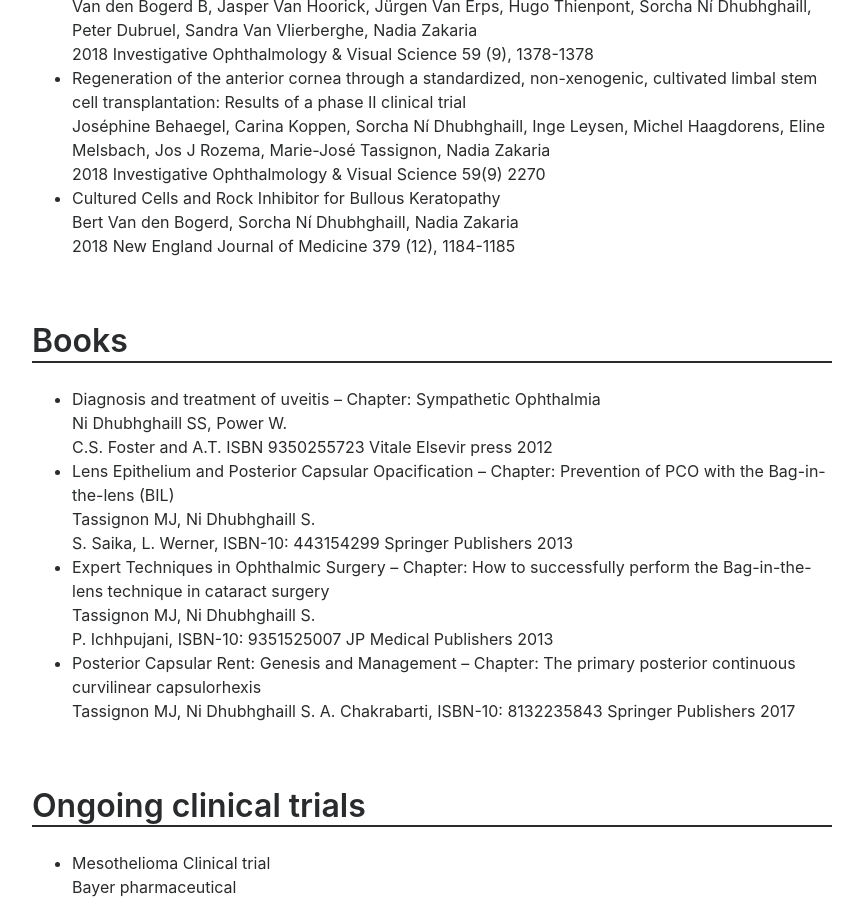
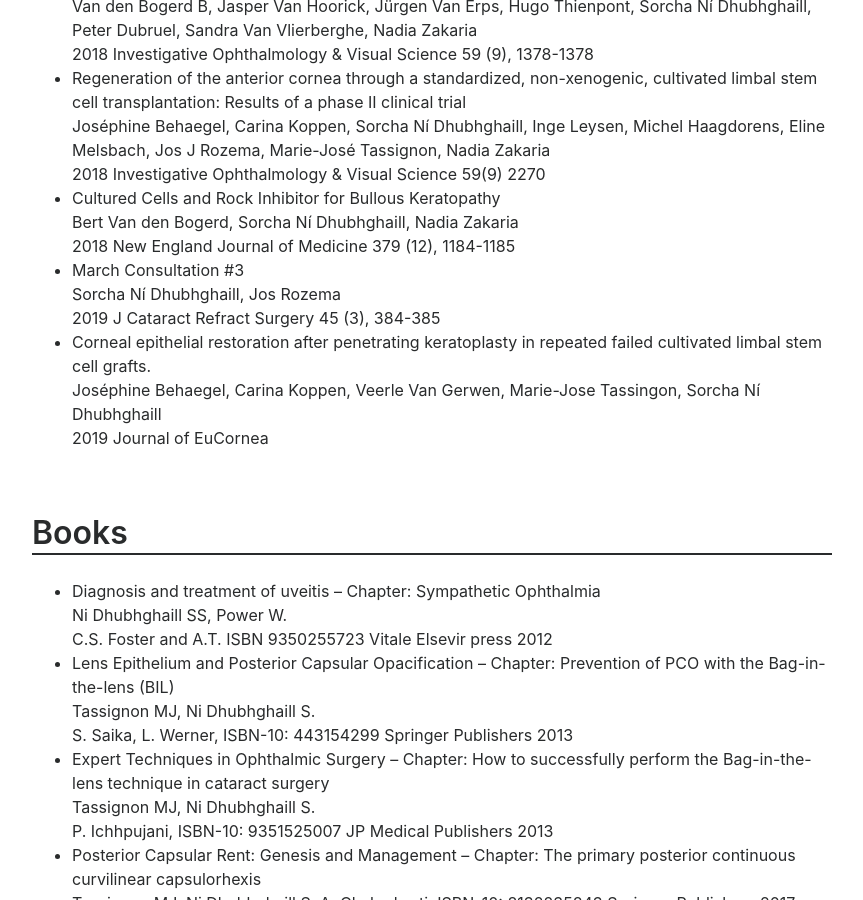
Before and after one commit to sorchanidhubhghaill/cv, a Jekyll site: the page built from index.md, in a window 1280 px wide and 900 px high, scrolled down 13150 px. Shown: the whole window, without its empty margins (208-1071 px from the left). Built offline with Jekyll 4.4.1, drawn with Linux system fonts in a browser that asks for light colours.

Commit message:
Update index.md

```diff
--- a/index.md
+++ b/index.md
@@ -503,11 +503,17 @@ Completed rotations in general surgery, maxillofacial surgery, gastroenterology
      Van den Bogerd B, Jasper Van Hoorick, Jürgen Van Erps, Hugo Thienpont, Sorcha Ní Dhubhghaill, Peter Dubruel, Sandra Van        Vlierberghe, Nadia Zakaria
      2018 Investigative Ophthalmology & Visual Science 59 (9), 1378-1378
   - Regeneration of the anterior cornea through a standardized, non-xenogenic, cultivated limbal stem cell transplantation:  Results of a phase II clinical trial
-    Joséphine Behaegel, Carina Koppen, Sorcha Ní Dhubhghaill, Inge Leysen, Michel Haagdorens, Eline Melsbach, Jos J Rozema,       Marie-José Tassignon, Nadia Zakaria
-    2018 Investigative Ophthalmology & Visual Science 59(9) 2270
+     Joséphine Behaegel, Carina Koppen, Sorcha Ní Dhubhghaill, Inge Leysen, Michel Haagdorens, Eline Melsbach, Jos J Rozema,        Marie-José Tassignon, Nadia Zakaria
+     2018 Investigative Ophthalmology & Visual Science 59(9) 2270
  - Cultured Cells and Rock Inhibitor for Bullous Keratopathy
-    Bert Van den Bogerd, Sorcha Ní Dhubhghaill, Nadia Zakaria
-    2018 New England Journal of Medicine 379 (12), 1184-1185
+     Bert Van den Bogerd, Sorcha Ní Dhubhghaill, Nadia Zakaria
+     2018 New England Journal of Medicine 379 (12), 1184-1185
+ - March Consultation #3
+     Sorcha Ní Dhubhghaill, Jos Rozema
+     2019 J Cataract Refract Surgery 45 (3), 384-385
+ - Corneal epithelial restoration after penetrating keratoplasty in repeated failed cultivated limbal stem cell grafts.
+     Joséphine Behaegel, Carina Koppen, Veerle Van Gerwen, Marie-Jose Tassingon, Sorcha Ní Dhubhghaill
+     2019 Journal of EuCornea
 
 
 ## Books
```
